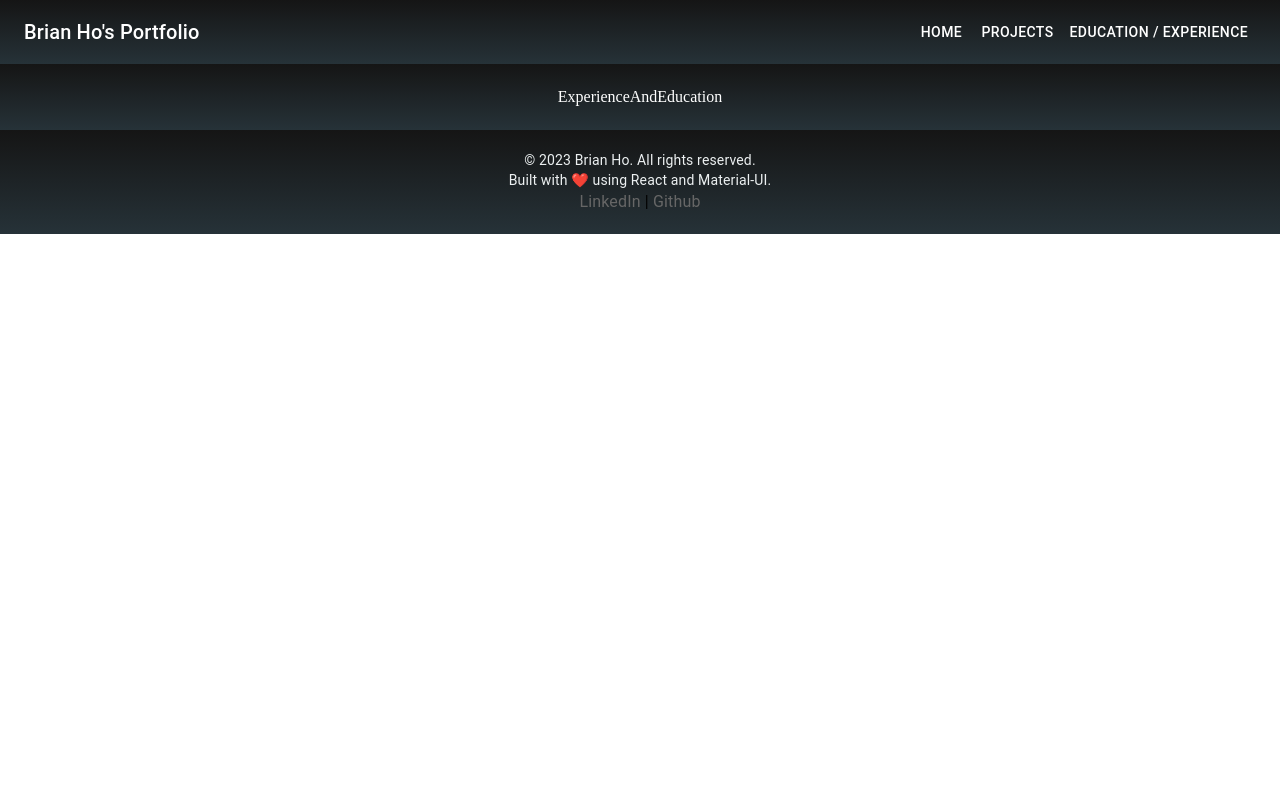
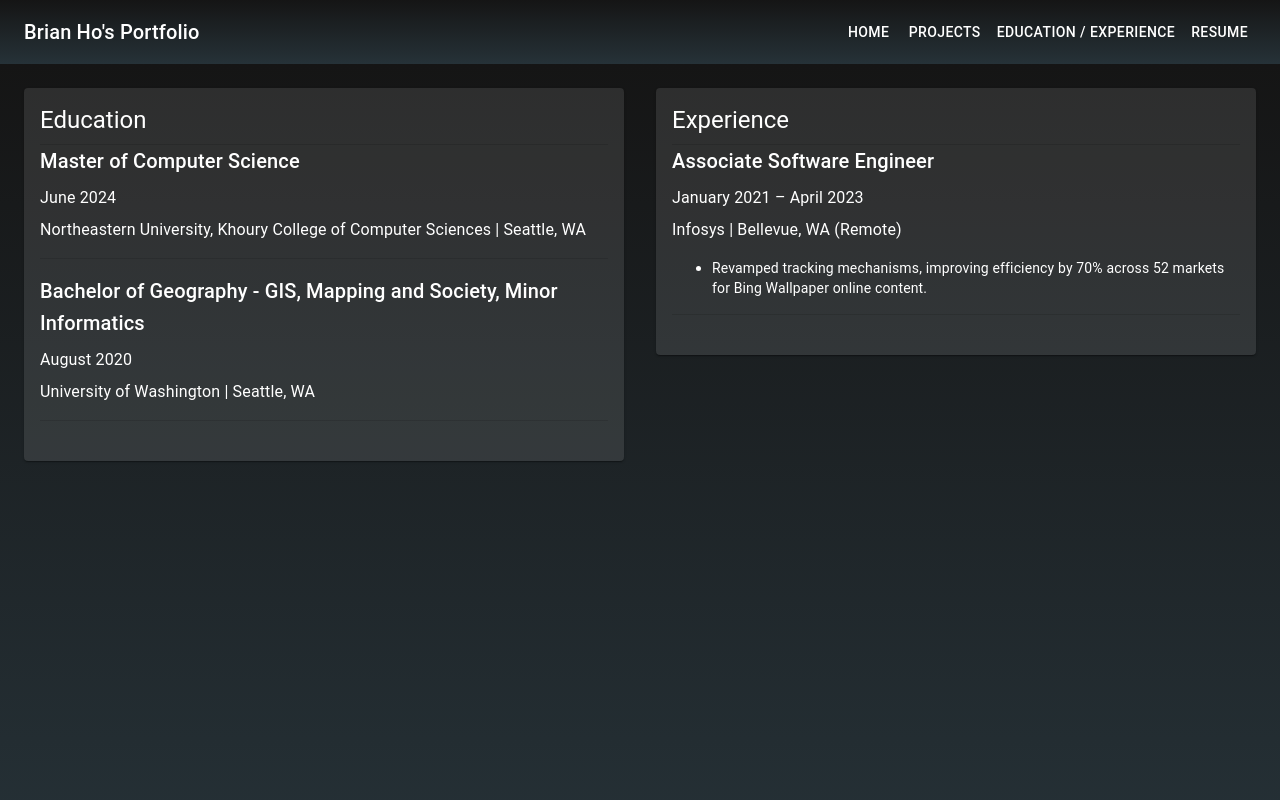
Before and after one commit to BiTheDev/BiTheDev.github.io, a React (Vite) app in the folder portfolio/: page /education-and-experience in a window 1280 px wide. Shown: the top 800 px of the page. Built offline with nearby package versions, Linux system fonts and the light colour scheme.

Commit message:
add project, resume, experience and education?

```diff
--- a/portfolio/package.json
+++ b/portfolio/package.json
@@ -12,6 +12,7 @@
   "dependencies": {
     "@emotion/react": "^11.11.1",
     "@emotion/styled": "^11.11.0",
+    "@mui/icons-material": "^5.14.8",
     "@mui/lab": "^5.0.0-alpha.143",
     "@mui/material": "^5.14.3",
     "@react-three/drei": "^9.82.0",
--- a/portfolio/src/components/navbar/navbar.jsx
+++ b/portfolio/src/components/navbar/navbar.jsx
@@ -12,6 +12,8 @@ const Navbar = () => {
         <Button color="inherit" component={Link} to="/home">Home</Button>
         <Button color="inherit" component={Link} to="/projects">Projects</Button>
         <Button color="inherit" component={Link} to="/education-and-experience">Education / Experience</Button>
+        <Button color="inherit"  href="/files/resume.pdf">Resume</Button>
+
       </Toolbar>
     </AppBar>
   )
--- a/portfolio/src/pages/ExperienceAndEducation/ExperienceAndEducation.jsx
+++ b/portfolio/src/pages/ExperienceAndEducation/ExperienceAndEducation.jsx
@@ -1,11 +1,101 @@
-import React from 'react'
-import ExperiencePage from '../ExperiencePage/ExperiencePage'
-import EducationPage from '../EducationPage/EducationPage'
+import React from 'react';
+import { Card, CardContent, Typography, Grid, Divider } from '@mui/material';
+import { styled } from "@mui/material";
+
+
+const StyledCard = styled(Card)({
+  background: "rgba(255, 255, 255, 0.1)",
+  color: "#FFFFFF",
+});
 
 const ExperienceAndEducation = () => {
+  const educationData = [
+    {
+      degree: "Master of Computer Science",
+      year: "June 2024",
+      institution: "Northeastern University, Khoury College of Computer Sciences | Seattle, WA",
+    },
+    {
+      degree: "Bachelor of Geography - GIS, Mapping and Society, Minor Informatics",
+      year: "August 2020",
+      institution: "University of Washington | Seattle, WA",
+    },
+  ];
+
+  const experienceData = [
+    {
+      title: "Associate Software Engineer",
+      year: "January 2021 – April 2023",
+      company: "Infosys | Bellevue, WA (Remote)",
+      description: [
+        "Revamped tracking mechanisms, improving efficiency by 70% across 52 markets for Bing Wallpaper online content.",
+        // Add more descriptions
+      ],
+    },
+    // Add more experiences
+  ];
+
   return (
-    <div>ExperienceAndEducation</div>
-  )
-}
+    <Grid container spacing={4} style={{minHeight:"100vh"}}>
+      <Grid item xs={12} md={6}>
+        <StyledCard>
+          <CardContent>
+            <Typography variant="h5" gutterBottom>
+              Education
+            </Typography>
+            <Divider />
+            {educationData.map((edu, index) => (
+              <div key={index}>
+                <Typography variant="h6" gutterBottom>
+                  {edu.degree}
+                </Typography>
+                <Typography variant="subtitle1" gutterBottom>
+                  {edu.year}
+                </Typography>
+                <Typography variant="body1" gutterBottom>
+                  {edu.institution}
+                </Typography>
+                <Divider style={{ marginBottom: '16px', marginTop: '16px' }} />
+              </div>
+            ))}
+          </CardContent>
+        </StyledCard>
+      </Grid>
+      <Grid item xs={12} md={6}>
+        <StyledCard>
+          <CardContent>
+            <Typography variant="h5" gutterBottom>
+              Experience
+            </Typography>
+            <Divider />
+            {experienceData.map((exp, index) => (
+              <div key={index}>
+                <Typography variant="h6" gutterBottom>
+                  {exp.title}
+                </Typography>
+                <Typography variant="subtitle1" gutterBottom>
+                  {exp.year}
+                </Typography>
+                <Typography variant="body1" gutterBottom>
+                  {exp.company}
+                </Typography>
+                <ul>
+                  {exp.description.map((desc, i) => (
+                    <li key={i}>
+                      <Typography variant="body2">
+                        {desc}
+                      </Typography>
+                    </li>
+                  ))}
+                </ul>
+                <Divider style={{ marginBottom: '16px', marginTop: '16px' }} />
+              </div>
+            ))}
+          </CardContent>
+        </StyledCard>
+      </Grid>
+    </Grid>
+  );
+};
 
-export default ExperienceAndEducation
+export default ExperienceAndEducation;
--- a/portfolio/src/pages/ProjectsPage/ProjectsPage.jsx
+++ b/portfolio/src/pages/ProjectsPage/ProjectsPage.jsx
@@ -37,7 +37,7 @@ const ProjectsPage = () => {
       title: "Indoor 5G network monitor dashboard",
       description: "A demo monitor dashboard that...",
       technologies: ["React", "Material UI", "HTML", "CSS"],
-      image: "/public/images/monitordash.png",
+      image: "/images/monitordash.png",
       githubUrl: "https://github.com/BiTheDev/MonitorDashboard",
       liveDemo: "https://demo-dashboard-649l.onrender.com/",
       year: "2023",
@@ -47,7 +47,7 @@ const ProjectsPage = () => {
       title: "MERN Social Media",
       description: "A social media project with MERN from web development course hosted on Render",
       technologies: ["HTML", "CSS","JavaScript", "React","Material UI", "express.js","node.js", "MongoDB"],
-      image: "/public/images/socialmedia.png",
+      image: "/images/socialmedia.png",
       githubUrl: "https://github.com/BiTheDev/MERN_Social_Media",
       liveDemo: "https://brian-ho-project3-social-app.onrender.com",
       year: "2023",
@@ -57,7 +57,7 @@ const ProjectsPage = () => {
       title: "Wordle game",
       description: "Mini wordle game with React from web development course hosted on Render",
       technologies: ["HTML", "CSS","JavaScript", "React", "Material UI", "express.js","node.js", "MongoDB", ],
-      image: "/public/images/wordle.png",
+      image: "/images/wordle.png",
       githubUrl: "https://github.com/BiTheDev/React_Wordle",
       liveDemo: "https://brian-ho-project3-social-app.onrender.com",
       year: "2023",
@@ -67,7 +67,7 @@ const ProjectsPage = () => {
       title: "Mini Tip Calculator app",
       description: "A task management application",
       technologies: ["HTML", "CSS","JavaScript"],
-      image: "/public/images/tipcal.png",
+      image: "/images/tipcal.png",
       githubUrl: "https://github.com/BiTheDev/TipCalculator",
       liveDemo: "https://bithedev.github.io/TipCalculator/",
       year: "2022",
```
Also changed, not shown: 2 other files (tests, documents, lock files or other folders).
